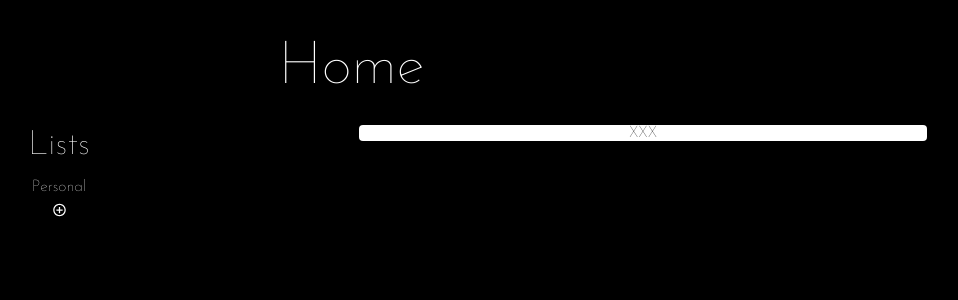
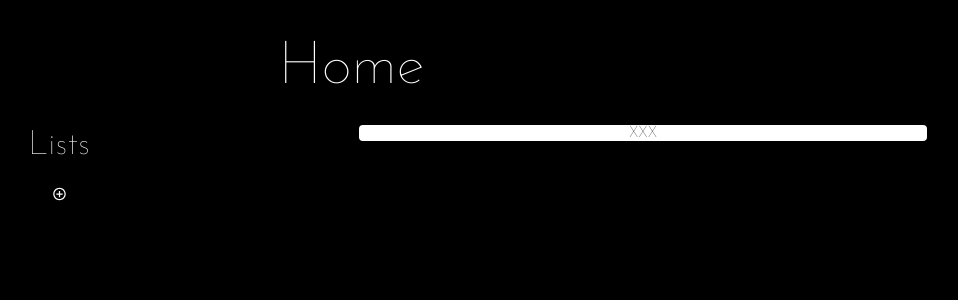
Before and after one commit to theyworker/planner, a React (Create React App) app: page / in a window 1280 px wide. Shown: the top 300 px of the page, without its empty margins (289-1247 px from the left). Built offline with nearby package versions, Linux system fonts and the light colour scheme.

Commit message:
List navigation

```diff
--- a/src/components/Home.js
+++ b/src/components/Home.js
@@ -6,12 +6,17 @@ import SubTitle from "../subcomponents/SubTitle";
 import AddCircleOutlineIcon from "@mui/icons-material/AddCircleOutline";
 import NewListDialog from "../subcomponents/NewListDialog";
 import { useSelector } from "react-redux";
+import { useNavigate } from "react-router-dom";
 const Home = () => {
   const [openNewListDialog, setOpenNewListDialog] = useState(false);
-
-  const listCategories = useSelector(state=> state.listCategories.categories || [])
+  let navigate = useNavigate();
+  const listCategories = useSelector(
+    (state) => state.listCategories.categories || []
+  );
 
   const handleAddClick = () => setOpenNewListDialog(true);
+  const handleItemClick = (listName) =>
+    navigate(`../list/${listName}`, { replace: true });
 
   return (
     <Box sx={{ paddingTop: "2em" }}>
@@ -20,8 +25,14 @@ const Home = () => {
       <Grid container spacing={2}>
         <Grid item xs={6} md={6}>
           <SubTitle text="Lists" />
-          <Item item={{ text: "Personal" }} />
-          {listCategories.map(category=> <Item item={{ text: category.name }} />)}
+          {/* <Item item={{ text: "Personal" }} /> */}
+          {listCategories.map((category, index) => (
+            <Item
+              key={index}
+              item={{ text: category.name }}
+              handleItemClick={() => handleItemClick(category.name)}
+            />
+          ))}
           <AddCircleOutlineIcon
             sx={{ fontSize: 15, paddingTop: "0.5em" }}
             onClick={handleAddClick}
--- a/src/components/List.js
+++ b/src/components/List.js
@@ -1,10 +1,25 @@
-import { Box } from '@mui/material';
-import React from 'react';
-import { useParams } from 'react-router-dom';
+import { Box } from "@mui/material";
+import React, { useEffect } from "react";
+import { useSelector } from "react-redux";
+import { useParams } from "react-router-dom";
+import Title from "../subcomponents/Title";
 
 const List = () => {
-    const {list } = useParams()
-    return <Box>{list}</Box>
-}
+  const { list } = useParams();
+  const { categories } = useSelector((state) => state.listCategories || []);
 
-export default List
+  const checkListValid = () =>
+    categories && categories.filter((category) => category.name == list);
+
+  useEffect(() => {
+    console.log("listCategories", categories);
+    console.log(checkListValid());
+  }, []);
+  return (
+    <Box sx={{ paddingTop: "2em" }}>
+      <Title text={list} />{" "}
+    </Box>
+  );
+};
+
+export default List;
```
